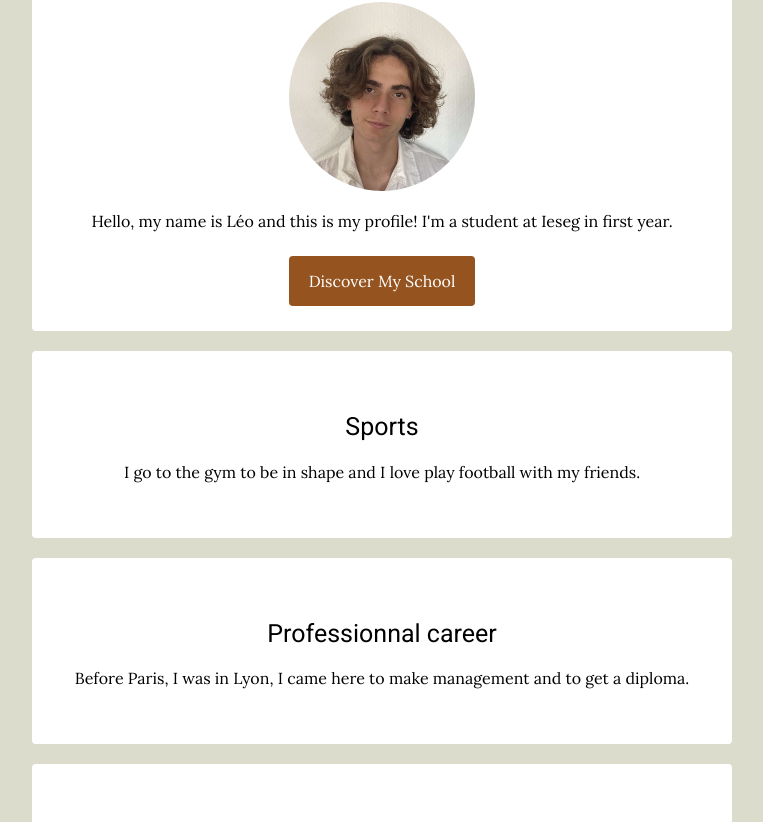
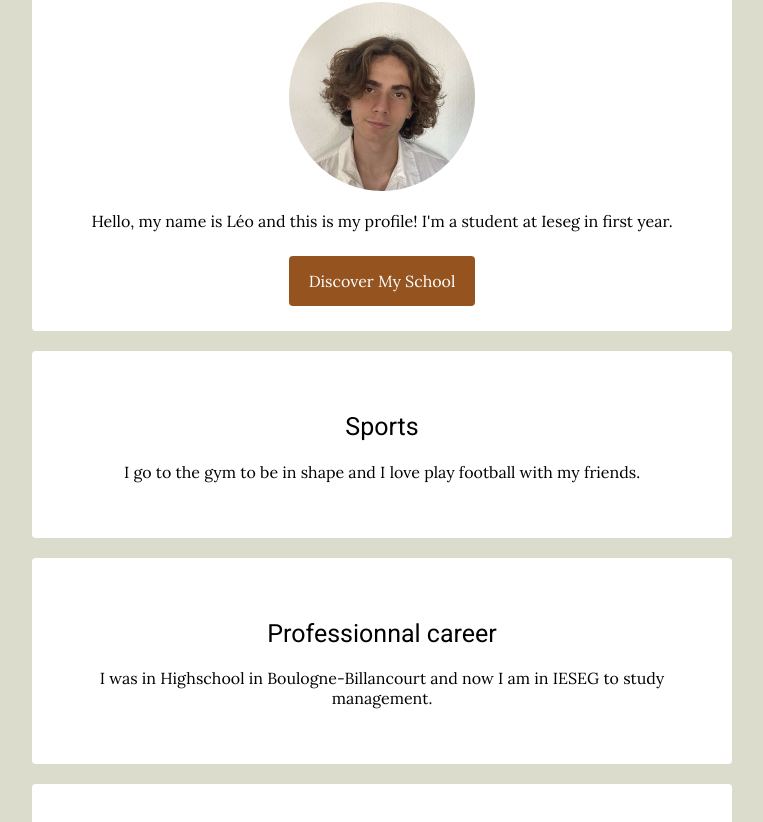
Before and after one commit to WinterrZuko/my-profile, a plain HTML site: page index.html in a window 1280 px wide. Shown: the part 168-990 px from the top of the page, without its empty margins (258-1021 px from the left). Drawn offline with Linux system fonts and the light colour scheme.

Commit message:
Update index.html

```diff
--- a/index.html
+++ b/index.html
@@ -27,7 +27,7 @@ Hello, my name is Léo and this is my profile! I'm a student at Ieseg in first y
 <div class="card-white">
     <h2>Professionnal career</h2>
       <p>
-        Before Paris, I was in Lyon, I came here to make management and to get a diploma.
+        I was in Highschool in Boulogne-Billancourt and now I am in IESEG to study management.
       </p>
       </div>
       <div class="card-white">
```
